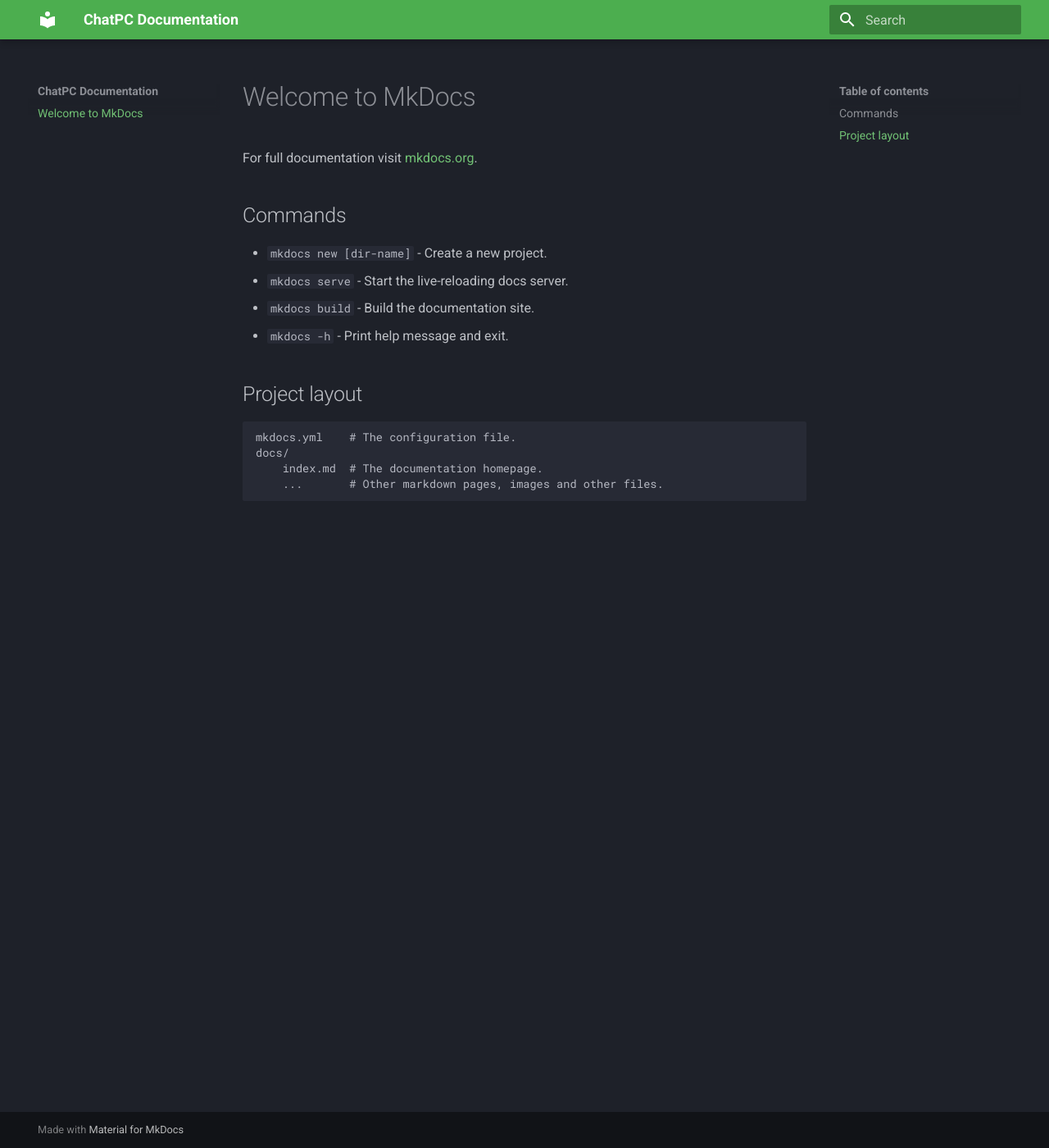
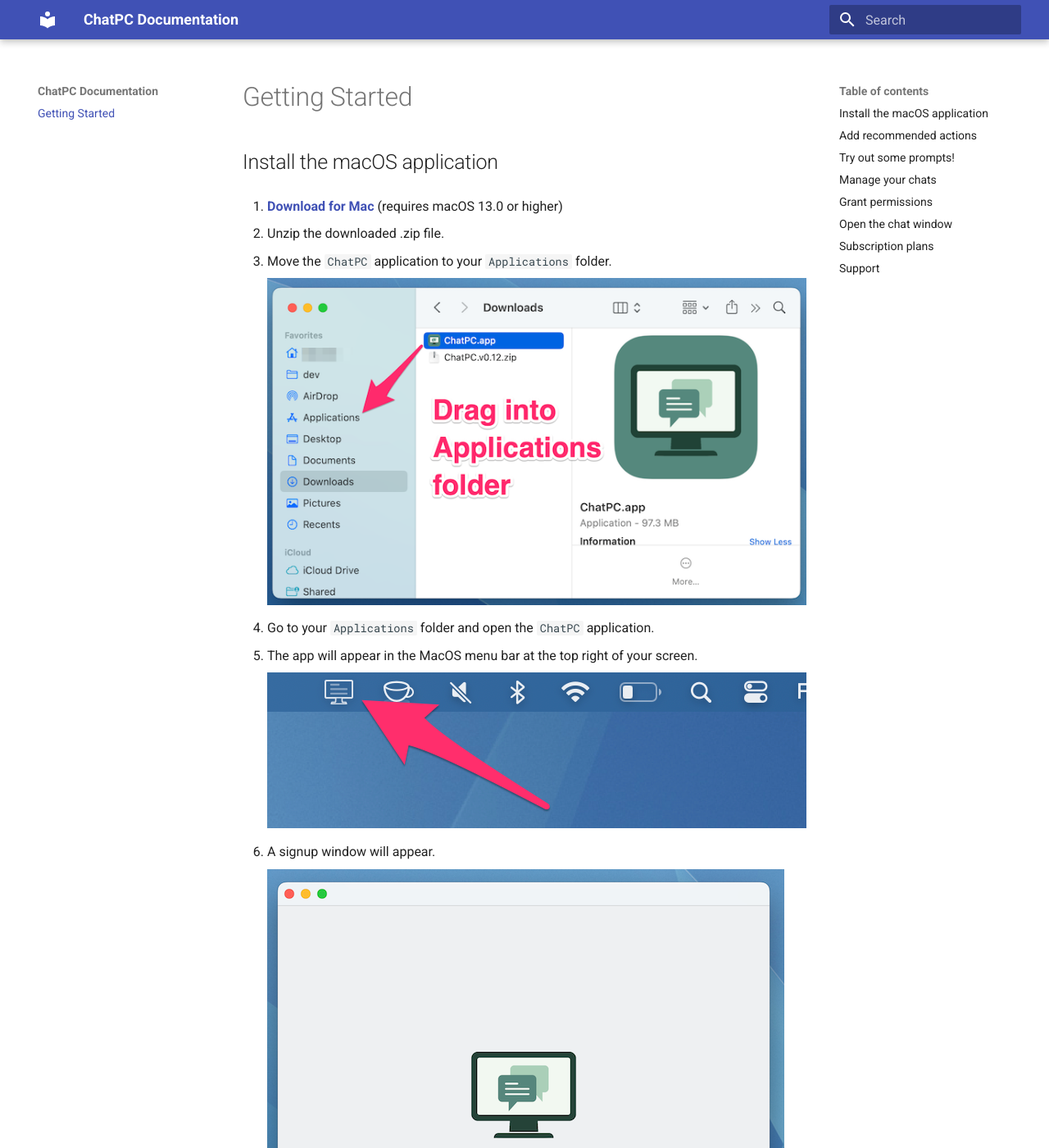
Before and after one commit to dounan/chat-pc-docs, an MkDocs documentation site: the page built from docs/index.md, in a window 1280 px wide and 1400 px high. Shown: the whole window at 82% size. Built offline with MkDocs 1.6.1 and Material for MkDocs 9.7.7, drawn with Linux system fonts in a browser that asks for light colours; some of the changed text lies outside the part shown.

Commit message:
port getting started page

````diff
--- a/docs/index.md
+++ b/docs/index.md
@@ -1,17 +1,97 @@
-# Welcome to MkDocs
+# Getting Started
 
-For full documentation visit [mkdocs.org](https://www.mkdocs.org).
+## Install the macOS application
 
-## Commands
+1. [**Download for Mac**](https://github.com/dounan/chat-pc-site/releases/download/v0.38/ChatPC.v0.38.zip) (requires macOS 13.0 or higher)
 
-* `mkdocs new [dir-name]` - Create a new project.
-* `mkdocs serve` - Start the live-reloading docs server.
-* `mkdocs build` - Build the documentation site.
-* `mkdocs -h` - Print help message and exit.
+1. Unzip the downloaded .zip file.
 
-## Project layout
+1. Move the `ChatPC` application to your `Applications` folder.
 
-    mkdocs.yml    # The configuration file.
-    docs/
-        index.md  # The documentation homepage.
-        ...       # Other markdown pages, images and other files.
+    ![move app to applications folder](images/getting-started/move-app.png)
+
+1. Go to your `Applications` folder and open the `ChatPC` application.
+
+1. The app will appear in the MacOS menu bar at the top right of your screen.
+
+    ![opened app](images/getting-started/opened-app-arrow.png)
+
+1. A signup window will appear.
+
+    ![signup](images/getting-started/signup-window.png)
+
+1. Click the `Sign up` button and click `Continue` in the popup. This will open a sign up window in your web browser.
+
+    ![sign up](images/getting-started/signup-alert.png)
+
+1. Follow the instructions on the sign up page.
+
+## Add recommended actions
+
+Actions allow ChatPC to interact with your local computer and interact with other native applications.
+
+When you first open the chat window, you'll be presented with an option to add the recommended actions.
+
+![add recommeneded actions](images/getting-started/add-recommended-actions.png)
+
+Actions can be managed in the ChatPC settings `Actions` tab.
+
+Note that the more actions you add, the more credits you will consume per chat message.
+
+## Try out some prompts!
+
+Open the chat window, and enter the following prompt:
+
+```
+Create a new folder on my desktop named after today's date
+```
+
+Approve the action to create the folder. Then enter the following prompt:
+
+```
+Write a short haiku and save it in that new folder as poem.txt
+```
+
+Approve the action to create the file. Then enter the following prompt:
+
+```
+Open the poem file
+```
+
+## Manage your chats
+
+1. Use the title bar to start a new chat, view previous chats, and delete chats.
+
+    ![chat management](images/getting-started/chat-management.png)
+
+## Grant permissions
+
+1. As you use ChatPC, you may be prompted for additional permissions as needed:
+
+    - `Accessibility features` (you can change this setting anytime in your Mac's `System Settings` > `Privacy & Security` > `Accessibility`)
+
+        ![accessibility permission alert](images/getting-started/accessibility-alert.png)
+
+        ![accessibility permission alert](images/getting-started/accessibility-enable.png)
+
+    - `"ChatPC.app" wants access to control...` (you can change these settings anytime in your Mac's `System Settings` > `Privacy & Security`)
+
+        ![system events permission alert](images/getting-started/system-events-alert.png)
+
+## Open the chat window
+
+If you closed the chat window, you can open it any time by clicking the ChatPC icon in the MacOS menu bar. Any selected text in the frontmost window will be pre-populated into the chat input.
+
+![opened app](images/getting-started/opened-app-arrow.png)
+
+## Subscription plans
+
+The default free plan has a lifetime credit limit as well as other limitations. You can manage your subscription plan in the app settings.
+
+Check out the [available subscription plans](https://chatpc.ai/plans).
+
+With a subscription plan, you can enter your own OpenAI/Anthropic API keys to avoid using your ChatPC credits. You can set your API keys under `Settings > General > Personal API Keys`.
+
+## Support
+
+If you run into any issues or have any questions, please reach out to us at <a href="mailto:support@chatpc.ai" target="_blank">support@chatpc.ai</a>.
--- a/mkdocs.yml
+++ b/mkdocs.yml
@@ -2,7 +2,3 @@
 site_url: https://docs.chatpc.ai
 theme:
   name: material
-  palette:
-    scheme: slate
-    primary: green
-    accent: deep purple
````
Also changed, not shown: README.md (added, +9 -0 lines), docs/images/getting-started/accessibility-alert.png (added), docs/images/getting-started/accessibility-enable.png (added), docs/images/getting-started/add-recommended-actions.png (added), docs/images/getting-started/chat-management.png (added), docs/images/getting-started/move-app.png (added), docs/images/getting-started/opened-app-arrow.png (added), docs/images/getting-started/signup-alert.png (added), docs/images/getting-started/signup-window.png (added), docs/images/getting-started/system-events-alert.png (added).
